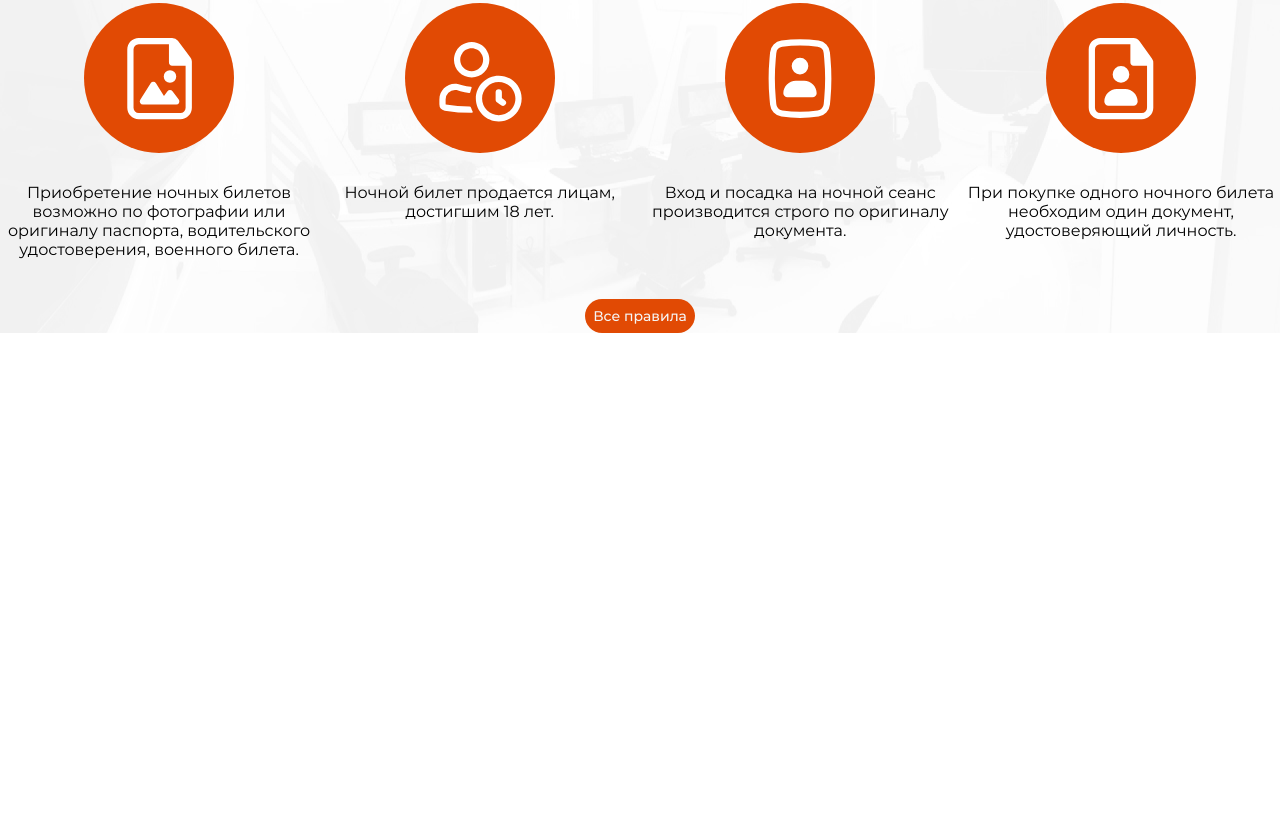
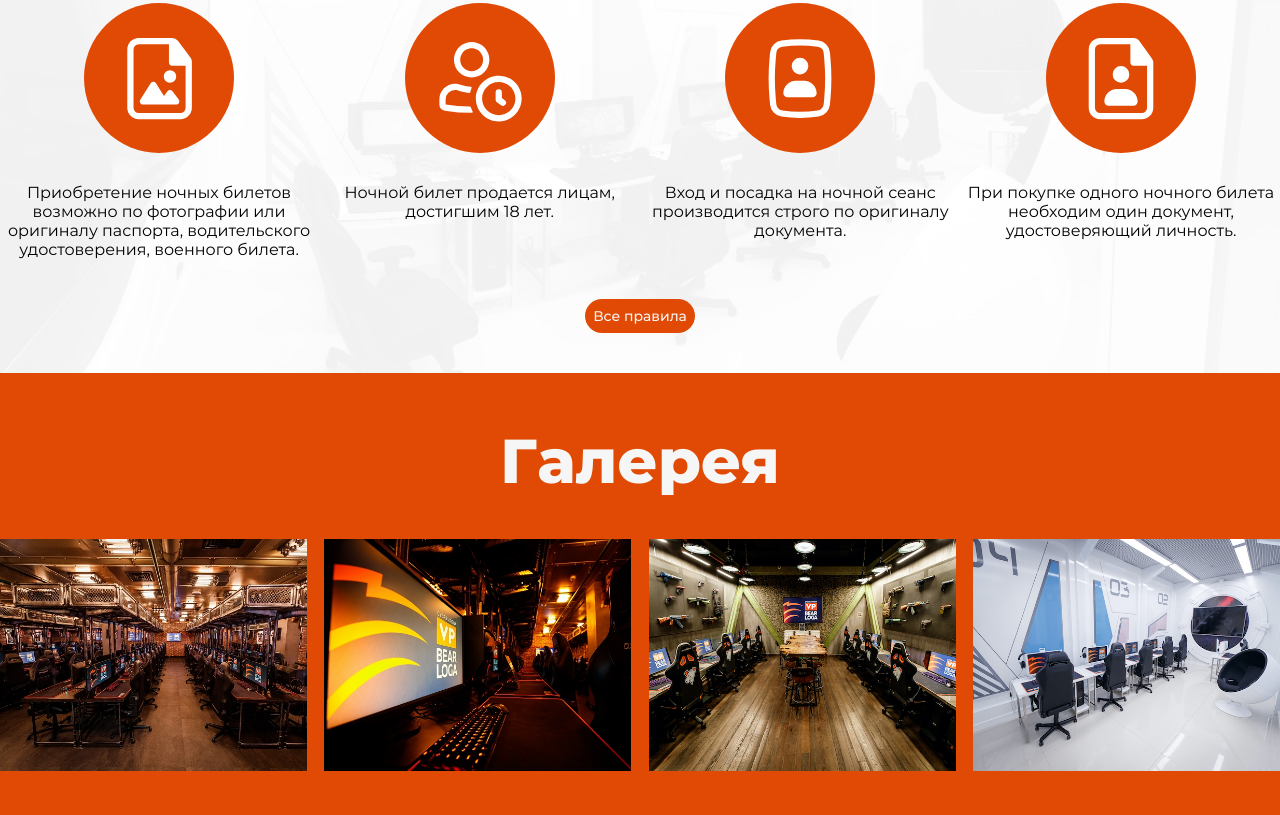
Before and after one commit to SuleimenSB/webSiteForComputerClub, a plain HTML site: page index.html in a window 1280 px wide. Shown: the part 1472-2287 px from the top of the page. Before the commit the page ends 1805 px from the top, so only its background shows below. Drawn offline with Linux system fonts and the light colour scheme.

Commit message:
added gallery

```diff
--- a/index.html
+++ b/index.html
@@ -204,6 +204,27 @@
       </div>
     </div>
   </section>
+  <section class="gallery">
+    <div class="gallery__content">
+      <h3 class="gallery__content-title">
+        Галерея
+      </h3>
+      <div class="gallery__content-wrapper">
+        <div class="gallery__content-img">
+          <img src="assets/img/gallery1_img.jpg" alt="gallery1_img">
+        </div>
+        <div class="gallery__content-img">
+          <img src="assets/img/gallery2_img.jpg" alt="gallery2_img">
+        </div>
+        <div class="gallery__content-img">
+          <img src="assets/img/gallery3_img.jpg" alt="gallery3_img">
+        </div>
+        <div class="gallery__content-img">
+          <img src="assets/img/gallery4_img.jpg" alt="gallery4_img">
+        </div>
+      </div>
+    </div>
+  </section>
 </body>
 
 </html>
--- a/styles/main.css
+++ b/styles/main.css
@@ -362,6 +362,7 @@ hr {
   padding: 8px;
   max-width: 130px;
   margin: 0 auto;
+  margin-bottom: 40px;
 
   /* Типографика */
   color: #f6f6f6;
@@ -387,6 +388,32 @@ hr {
   box-shadow: inset 0 0 0 3px #f6f6f6;
 }
 
+.gallery {
+  background-color: #e14a04;
+}
+
+.gallery__content {
+  max-width: 1300px;
+  margin: 0 auto;
+}
+
+.gallery__content-title {
+  font-size: 62px;
+  color: #f6f6f6;
+  text-align: center;
+  margin-bottom: 40px;
+  padding-top: 50px;
+}
+
+.gallery__content-wrapper {
+  display: flex;
+  justify-content: space-between;
+  padding-bottom: 40px;
+}
+
+.gallery__content-img>img {
+  max-width: 307px;
+}
 
 @media screen and (max-width: 800px) {
   header {
```
Also changed, not shown: assets/img/gallery1_img.jpg (added), assets/img/gallery2_img.jpg (added), assets/img/gallery3_img.jpg (added), assets/img/gallery4_img.jpg (added).
